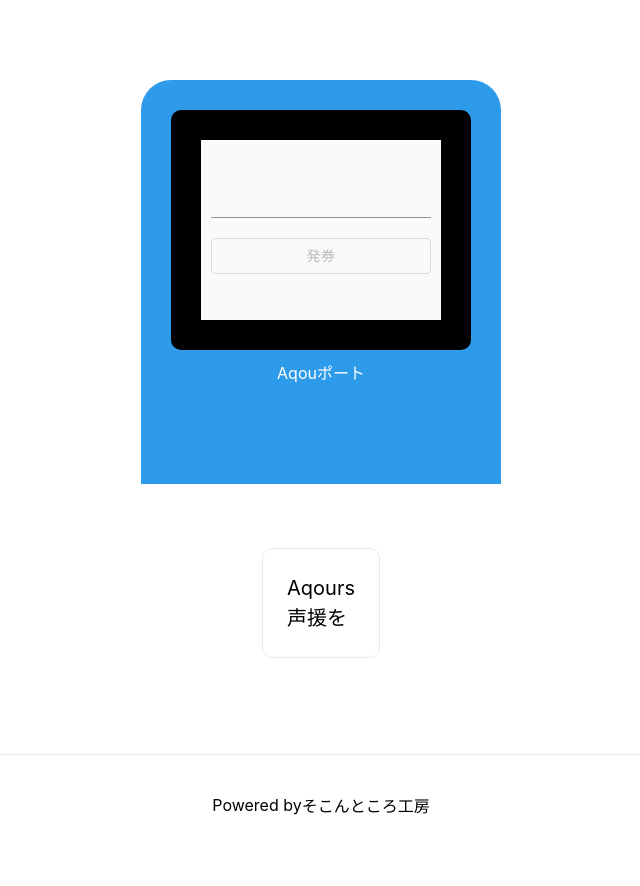
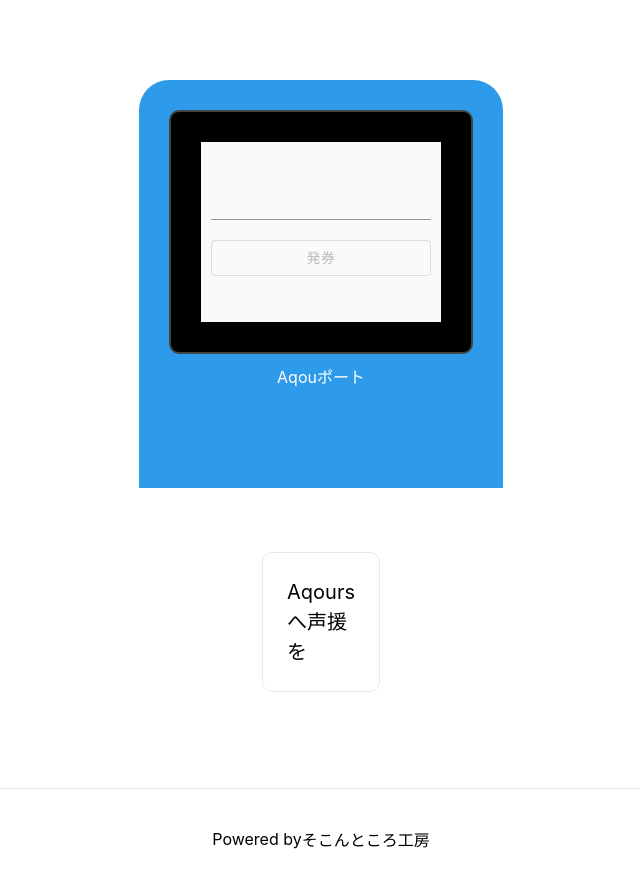
Before and after one commit to TatsuyaYamamoto/replica-ticket, a Next.js app: page / in a window 1280 px wide. Shown: the whole page, without its empty margins (319-959 px from the left). Before the commit the page ends 854 px from the top, so only its background shows below. Built offline with nearby package versions, Linux system fonts and the light colour scheme.

Commit message:
set color

```diff
--- a/pages/_app.js
+++ b/pages/_app.js
@@ -1,7 +1,21 @@
-import '../styles/globals.css'
+import { ThemeProvider, createMuiTheme } from "@material-ui/core";
+
+import "../styles/globals.css";
+
+const theme = createMuiTheme({
+  palette: {
+    primary: {
+      main: "rgb(46, 154, 234)",
+    },
+  },
+});
 
 function MyApp({ Component, pageProps }) {
-  return <Component {...pageProps} />
+  return (
+    <ThemeProvider theme={theme}>
+      <Component {...pageProps} />
+    </ThemeProvider>
+  );
 }
 
-export default MyApp
+export default MyApp;
--- a/pages/index.js
+++ b/pages/index.js
@@ -35,7 +35,7 @@
             target="_blank"
             className={styles.card}
           >
-            <p>Aqours声援を</p>
+            <p>Aqoursへ声援を</p>
           </a>
         </div>
       </main>
--- a/src/components/ResultOverlay.tsx
+++ b/src/components/ResultOverlay.tsx
@@ -111,10 +111,14 @@
             justify-content: space-around;
           `}
         >
-          <Button variant="contained" onClick={onClickSaveImage}>
+          <Button
+            variant="contained"
+            color="primary"
+            onClick={onClickSaveImage}
+          >
             画像を保存
           </Button>
-          <Button variant="contained" onClick={onClickShare}>
+          <Button variant="contained" color="primary" onClick={onClickShare}>
             Twitterでシェア
           </Button>
         </div>
@@ -125,7 +129,11 @@
           z-index: 200 !important;
         `}
       >
-        <CircularProgress color="inherit" />
+        <CircularProgress
+          css={css`
+            color: white;
+          `}
+        />
       </Backdrop>
     </>
   );
--- a/src/components/TicketingMachine.tsx
+++ b/src/components/TicketingMachine.tsx
@@ -40,6 +40,7 @@
           background-color: black;
           border-radius: ${unit}px;
           padding: ${unit * 3}px;
+          border: solid ${unit * 0.2}px #444444;
         `}
       >
         <div
```
